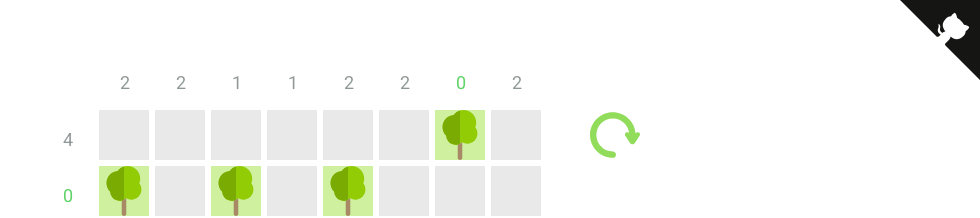
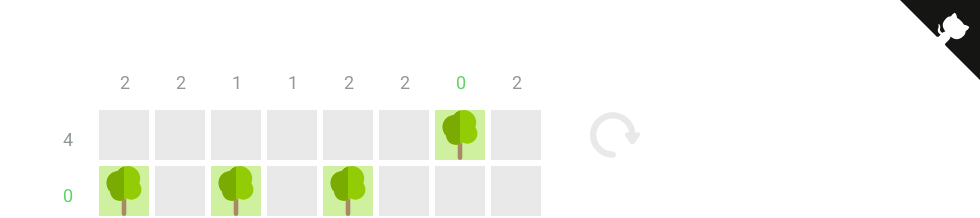
Before and after one commit to kadikraman/happy-campers, a Vue app: page / in a window 1280 px wide. Shown: the top 218 px of the page, without its empty margins (300-1280 px from the left). Built offline with nearby package versions, Linux system fonts and the light colour scheme.

Commit message:
Disable the reset button when the grid is untouched

```diff
--- a/src/App.vue
+++ b/src/App.vue
@@ -18,7 +18,7 @@
       </table>
     </div>
     <div class="settingPanel">
-      <reset v-bind:onClick="() => reset()" />
+      <reset v-bind:onClick="() => reset()" v-bind:disabled="!hasBeenEdited" />
     </div>
   </div>
 </template>
@@ -38,7 +38,7 @@ export default {
     Number,
     Reset,
   },
-  computed: mapState(['grid', 'tentsInRow', 'tentsInColumn']),
+  computed: mapState(['grid', 'tentsInRow', 'tentsInColumn', 'hasBeenEdited']),
   methods: mapActions({ toggle: TOGGLE, reset: RESET }),
 };
 </script>
--- a/src/components/Reset/index.vue
+++ b/src/components/Reset/index.vue
@@ -1,6 +1,8 @@
 <template>
-  <svg v-on:click="onClick" class="reset" viewBox="0 0 314.154 314.154" style="enable-background:new 0 0 314.154 314.154;" width="50px" height="50px" >
-    <path d="M307.475,141.686c-6.893-4.598-16.207-2.736-20.802,4.157l-0.446,0.669c-5.426-74.107-67.45-132.745-142.918-132.745  C64.288,13.768,0,78.056,0,157.077s64.288,143.309,143.309,143.309c11.046,0,20-8.954,20-20s-8.954-20-20-20  C86.344,260.385,40,214.041,40,157.077S86.344,53.768,143.309,53.768c52.798,0,96.465,39.815,102.571,90.996  c-4.813-5.991-13.486-7.422-20-3.078c-6.893,4.596-8.754,13.91-4.158,20.802l29.702,44.541c3.505,5.256,9.208,8.394,15.255,8.394  c6.047,0,11.749-3.139,15.252-8.394l29.702-44.541C316.228,155.595,314.367,146.282,307.475,141.686z" fill="#91DC5A"/>
+  <svg v-on:click="onClick" v-bind:class="{ disabled: disabled, reset: true }" viewBox="0 0 314.154 314.154" style="enable-background:new 0 0 314.154 314.154;" width="50px" height="50px" >
+    <path
+      v-bind:class="{ disabled: disabled, icon: true }"
+      d="M307.475,141.686c-6.893-4.598-16.207-2.736-20.802,4.157l-0.446,0.669c-5.426-74.107-67.45-132.745-142.918-132.745  C64.288,13.768,0,78.056,0,157.077s64.288,143.309,143.309,143.309c11.046,0,20-8.954,20-20s-8.954-20-20-20  C86.344,260.385,40,214.041,40,157.077S86.344,53.768,143.309,53.768c52.798,0,96.465,39.815,102.571,90.996  c-4.813-5.991-13.486-7.422-20-3.078c-6.893,4.596-8.754,13.91-4.158,20.802l29.702,44.541c3.505,5.256,9.208,8.394,15.255,8.394  c6.047,0,11.749-3.139,15.252-8.394l29.702-44.541C316.228,155.595,314.367,146.282,307.475,141.686z" />
   </svg>
 </template>
 
@@ -8,7 +10,7 @@
 <script>
 export default {
   name: 'reset',
-  props: ['onClick'],
+  props: ['onClick', 'disabled'],
 };
 </script>
 
@@ -21,4 +23,17 @@ export default {
   opacity: 0.6;
   cursor: pointer;
 }
+
+.icon {
+  fill: #91DC5A;
+}
+
+.disabled {
+  fill: #E9E9E9;
+}
+
+.disabled:hover {
+  opacity: 1;
+  cursor: default;
+}
 </style>
--- a/src/store/index.js
+++ b/src/store/index.js
@@ -10,6 +10,7 @@ export default () => new Store({
     isSolved: isSolved(initialGrid),
     tentsInRow: getTentsInRow(initialGrid),
     tentsInColumn: getTentsInColumn(initialGrid),
+    hasBeenEdited: false,
   },
   mutations,
   actions: {
--- a/src/store/mutations.js
+++ b/src/store/mutations.js
@@ -1,7 +1,7 @@
 /* eslint-disable no-param-reassign */
 
 import { TOGGLE, RESET } from './mutationTypes';
-import { isSolved, getTentsInRow, getTentsInColumn } from './game';
+import { isSolved, getTentsInRow, getTentsInColumn, hasBeenEdited } from './game';
 
 export default {
   [TOGGLE]: (state, { row, column }) => {
@@ -23,6 +23,7 @@ export default {
     state.tentsInRow = getTentsInRow(state.grid);
     state.tentsInColumn = getTentsInColumn(state.grid);
     state.solved = isSolved(state.grid);
+    state.hasBeenEdited = hasBeenEdited(state.grid);
   },
   [RESET]: (state) => {
     state.grid.forEach((row) => {
@@ -37,5 +38,6 @@ export default {
     state.tentsInRow = getTentsInRow(state.grid);
     state.tentsInColumn = getTentsInColumn(state.grid);
     state.solved = isSolved(state.grid);
+    state.hasBeenEdited = hasBeenEdited(state.grid);
   },
 };
```
Also changed, not shown: 1 other file (tests, documents, lock files or other folders).
